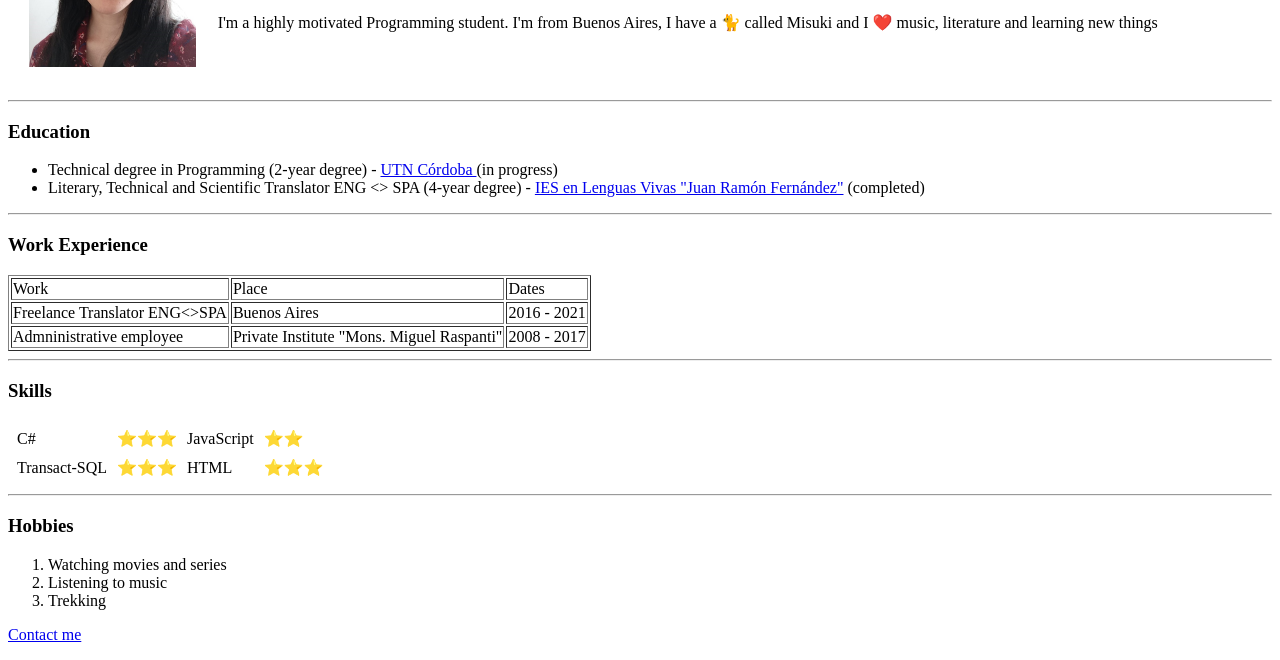
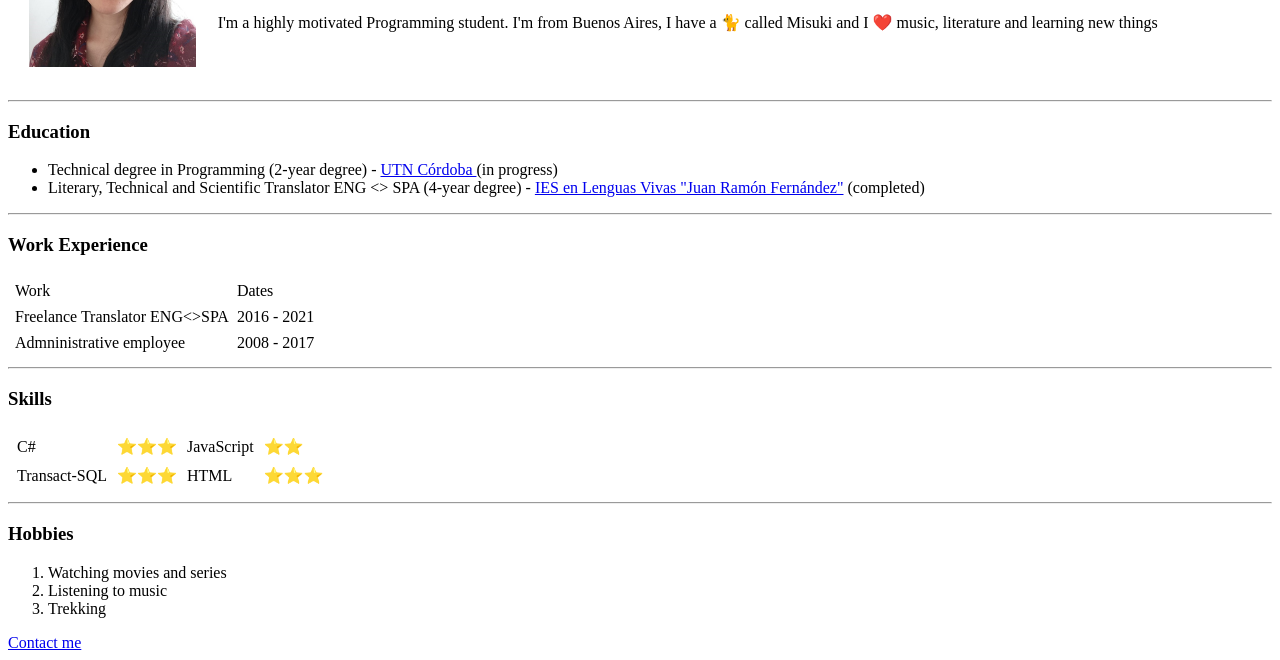
Before and after one commit to carofkuba/CV, a plain HTML site: page index.html in a window 1280 px wide. Shown: the part 153-813 px from the top of the page. Drawn offline with Linux system fonts and the light colour scheme.

Commit message:
Update index.html

```diff
--- a/index.html
+++ b/index.html
@@ -3,7 +3,7 @@
 
 <head>
   <meta charset="utf-8">
-  <title>😎 Caro's page</title>
+  <title>Caro's cv</title>
 </head>
 
 <body>
@@ -24,12 +24,6 @@
     </tr>
   </table>
 
-
-
-
-
-
-
   <hr>
   <h3>Education</h3>
 
@@ -39,23 +33,20 @@
   </ul>
 <hr>
   <h3>Work Experience</h3>
-  <table border="1">
+  <table cellspacing="6">
     <thead>
       <tr>
         <td>Work</td>
-        <td>Place</td>
         <td>Dates</td>
       </tr>
     </thead>
     <tbody>
       <tr>
         <td>Freelance Translator ENG<>SPA</td>
-        <td>Buenos Aires</td>
         <td>2016 - 2021</td>
       </tr>
       <tr>
         <td>Admninistrative employee</td>
-        <td>Private Institute "Mons. Miguel Raspanti"</td>
         <td>2008 - 2017</td>
 
       </tr>
```
